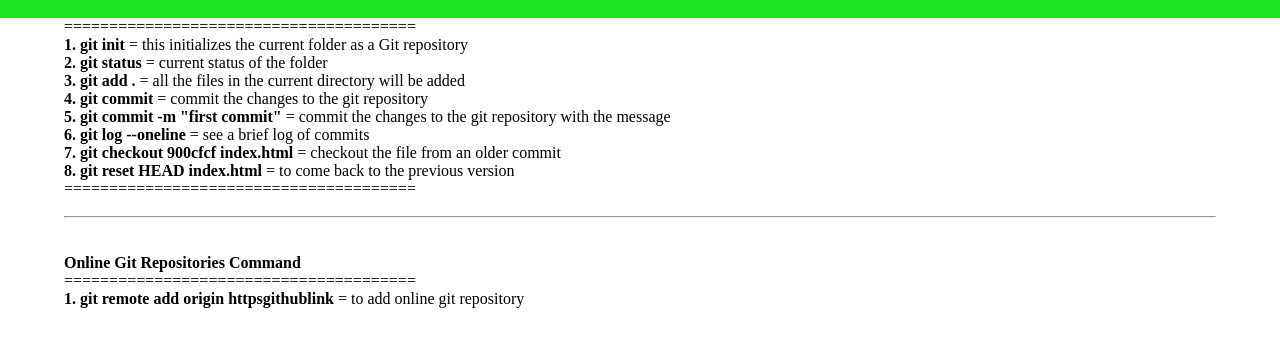
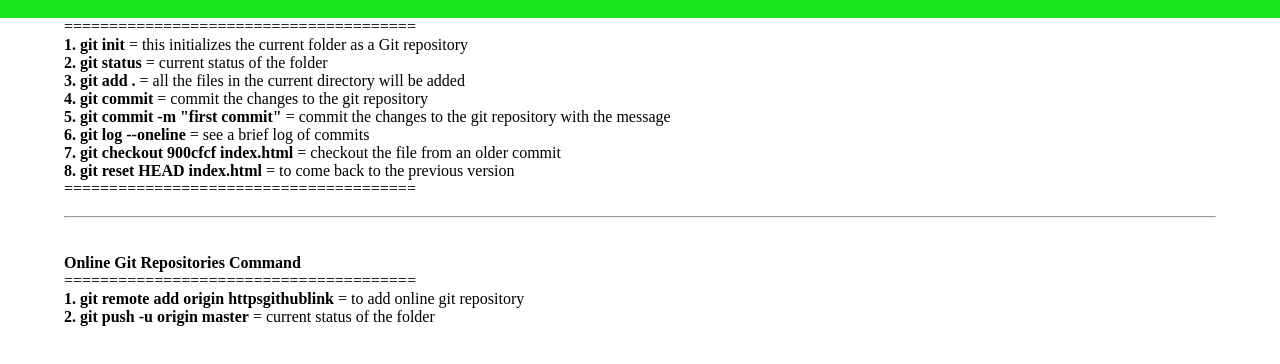
Before and after one commit to somrathumayan/git-test, a plain HTML site: page gitCommand/index.html in a window 1280 px wide. Shown: the part 56-420 px from the top of the page. Drawn offline with Linux system fonts and the light colour scheme.

Commit message:
my second git commit commands

```diff
--- a/gitCommand/index.html
+++ b/gitCommand/index.html
@@ -33,13 +33,7 @@
         <span>=======================================</span>
         <ul>
             <li><b>1. git remote add origin httpsgithublink </b> = to add online git repository</li>
-<!--            <li><b>2. git status</b> = current status of the folder</li>-->
-<!--            <li><b>3. git add .</b> = all the files in the current directory will be added</li>-->
-<!--            <li><b>4. git commit</b> = commit the changes to the git repository</li>-->
-<!--            <li><b>5. git commit -m "first commit"</b> = commit the changes to the git repository with the message</li>-->
-<!--            <li><b>6. git log &#45;&#45;oneline</b> = see a brief log of commits</li>-->
-<!--            <li><b>7. git checkout 900cfcf index.html</b> = checkout the file from an older commit</li>-->
-<!--            <li><b>8. git reset HEAD index.html</b> = to come back to the previous version</li>-->
+            <li><b>2. git push -u origin master</b> = current status of the folder</li>
         </ul>
     </div>
 </body>
```
